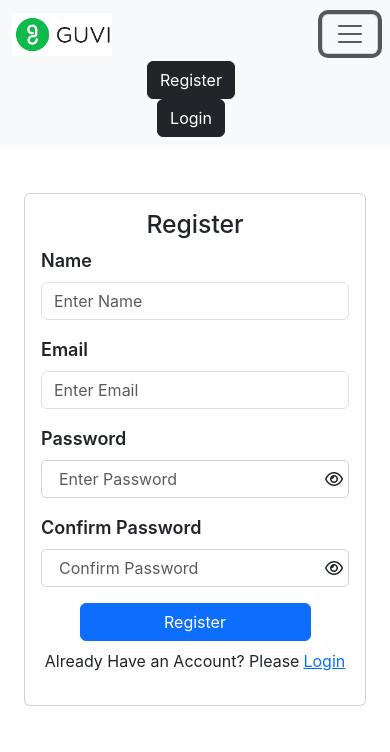
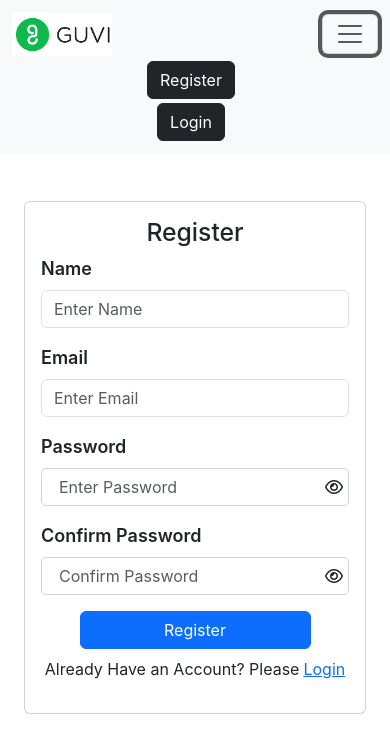
Before and after one commit to Ajith0405/MernGuviiTaskFrontend, a React (Create React App) app: page / in a window 390 px wide. Both pictures are taken after a click on the button 350 px from the left and 34 px from the top of the page. Shown: the top 752 px of the page. Built offline with nearby package versions, Linux system fonts and the light colour scheme.

Commit message:
navbar update

```diff
--- a/src/components/NavBar.js
+++ b/src/components/NavBar.js
@@ -25,14 +25,14 @@ const NavBar = () => {
                         <ul className="navbar-nav text-center">
                             {
                                 !isAunthenticate() ? (
-                                    <li className="nav-item me-2">
+                                    <li className="nav-item me-2 mb-1">
                                         <Link className='btn btn-dark' to='/'>Register</Link>
                                     </li>
                                 ) : null
                             }
                             {
                                 !isAunthenticate() ? (
-                                    <li className="nav-item me-2">
+                                    <li className="nav-item me-2 mb-1">
                                         <Link className='btn btn-dark' to='/login'>Login</Link>
                                     </li>
                                 ) : null
```
